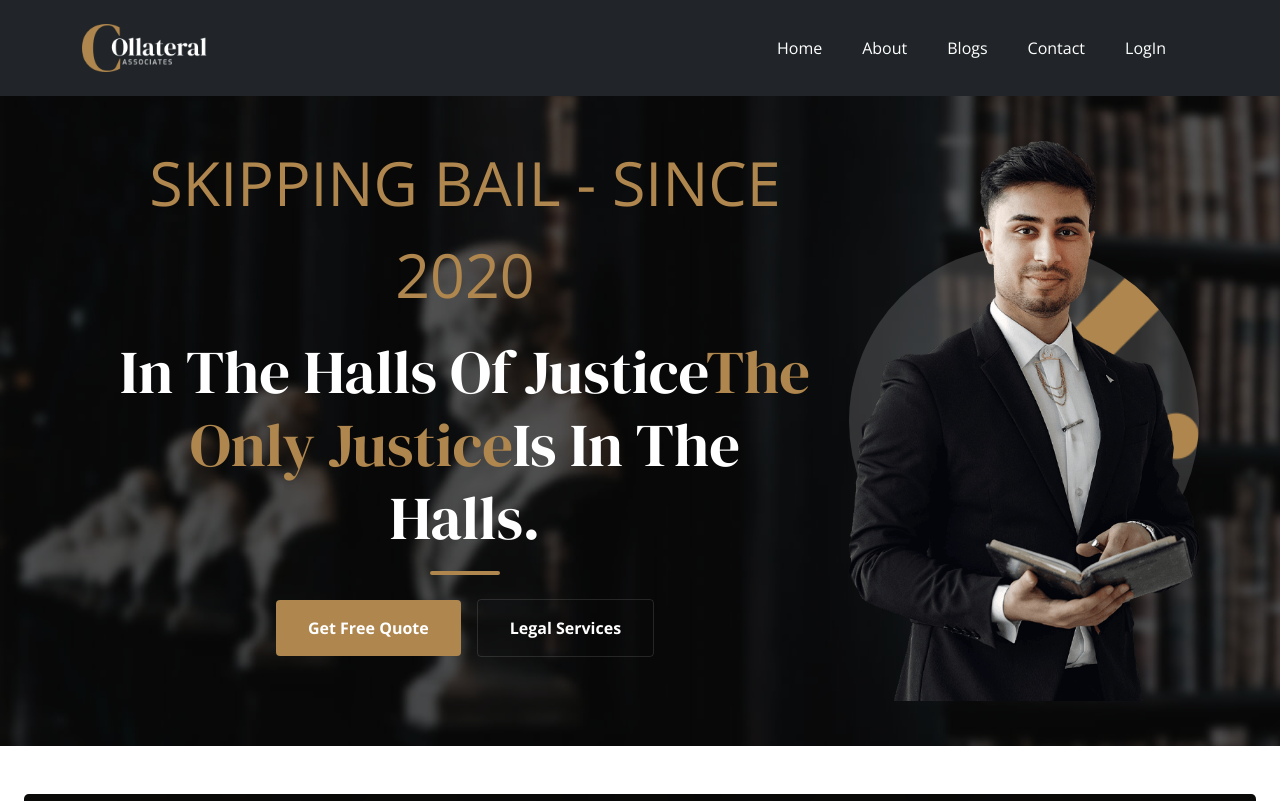
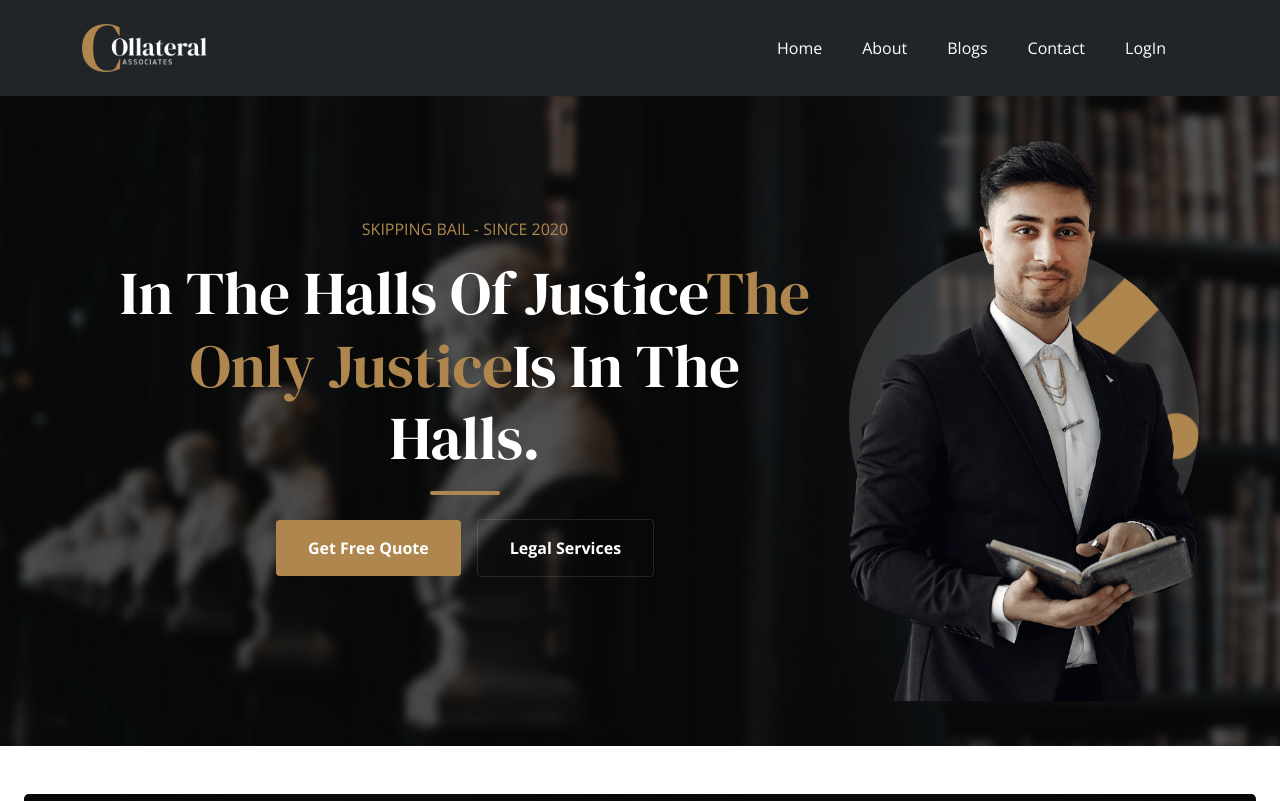
Before and after one commit to NishatFariza/Collateral-Associates, a React (Create React App) app: page / in a window 1280 px wide. Shown: the top 801 px of the page. Built offline with nearby package versions, Linux system fonts and the light colour scheme; no server answers.

Commit message:
contact text style add

```diff
--- a/src/Pages/Contact/Contact.css
+++ b/src/Pages/Contact/Contact.css
@@ -1,6 +1,6 @@
 .small-text{
     color: #af864d;
 }
-p{
+.contact-title{
     font-size: 61px;
 }
--- a/src/Pages/Contact/Contact.jsx
+++ b/src/Pages/Contact/Contact.jsx
@@ -8,7 +8,7 @@ const Contact = () => {
         <small className="small-text text-uppercase fw-bold">
           DON'T HESITATE
         </small>
-        <p className="primary-font">Contact Me</p>
+        <p className="primary-font contact-title">Contact Me</p>
         <div className="divider mb-5"></div>
       </div>
     </div>
```
